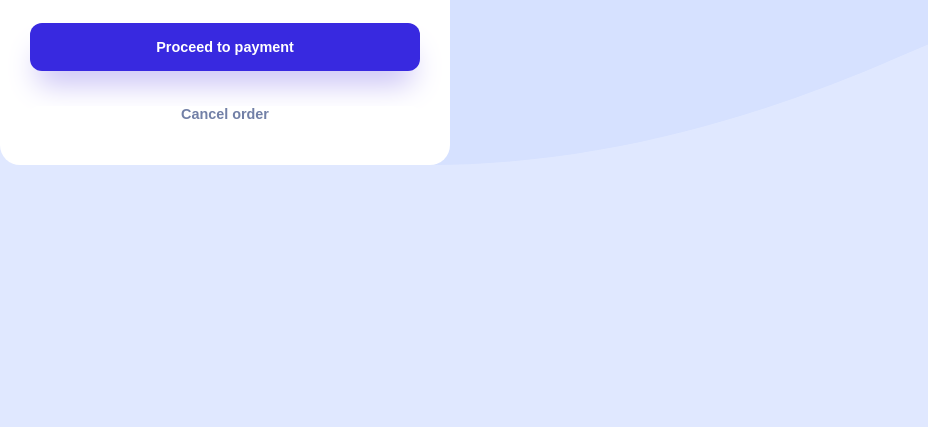
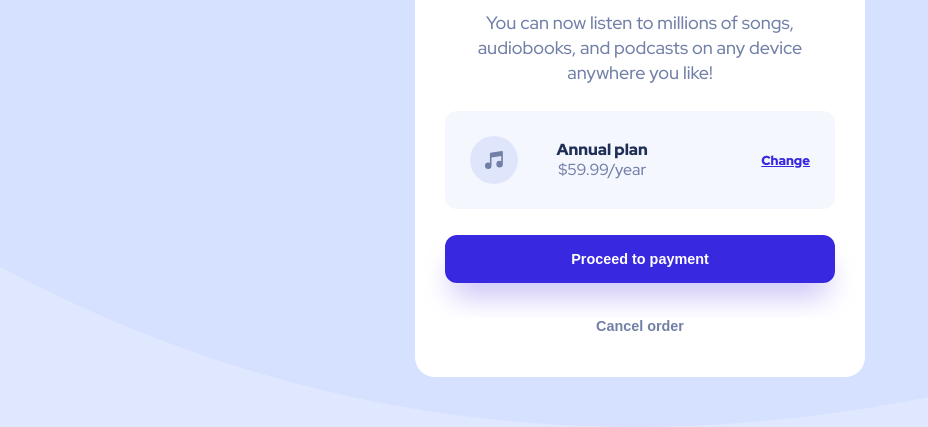
Before and after one commit to Ebimore/order-summary-component, a plain HTML site: page index.html in a window 1280 px wide. Shown: the part 377-804 px from the top of the page, without its empty margins (0-928 px from the left). Drawn offline with Linux system fonts and the light colour scheme.

Commit message:
Built and styled plan container, added change link, centered card and card content

```diff
--- a/index.html
+++ b/index.html
@@ -13,6 +13,14 @@
         <div class="container">
             <h2 class="title">Order Summary</h2>
             <p class="order-description">You can now listen to millions of songs, audiobooks, and podcasts on any device anywhere you like!</p>
+            <div class="plan-container">
+                <img src="images/icon-music.svg" alt="Music icon">
+                <div class="plan-description">
+                    <strong>Annual plan</strong>
+                    <p>$59.99/year</p>
+                </div>
+                <a href="#">Change</a>
+            </div>
             <button class="proceed-button">Proceed to payment</button>
             <button class="cancel-button">Cancel order</button>
         </div>
--- a/styles.css
+++ b/styles.css
@@ -30,6 +30,7 @@ body {
     color: var(--desaturated-blue);
     border-radius: 20px;
     overflow: hidden;
+    margin: 50px auto;
 }
 
 .title {
@@ -44,6 +45,11 @@ body {
 
 .container {
     padding: 30px;
+    display: flex;
+    flex-direction: column;
+    justify-content: center;
+    text-align: center;
+    font-size: 18px;
 }
 
 .container > * {
@@ -54,19 +60,51 @@ body {
     line-height: 25px;
 }
 
+.plan-container {
+    font-size: 16px;
+    background-color: var(--very-pale-blue);
+    padding: 25px;
+    border-radius: 12px;
+    display: flex;
+    flex-direction: row;
+    justify-content: space-between;
+    align-items: center;
+}
 
+.plan-container a {
+    color: var(--bright-blue);
+    font-size: 13px;
+    font-weight: 700;
+}
+
+.plan-container a:hover {
+    opacity: 0.8;
+    text-decoration: none;
+}
+
+.plan-container strong {
+    color: var(--dark-blue);
+}
+
+.plan-description {
+    line-height: 20px;
+    margin-right: 75px;
+}
+
+button {
+    width: 100%;
+    border: none;
+    font-weight: 700;
+    font-size: 0.9rem;
+    border-radius: 12px;
+    cursor: pointer;
+}
 
 .proceed-button {
     background-color: var(--bright-blue);
     padding: 1rem 0;
     color: white;
     box-shadow: 0 20px 30px -8px rgb(197, 189, 245);
-    width: 100%;
-    border: none;
-    font-weight: 700;
-    cursor: pointer;
-    font-size: 0.9rem;
-    border-radius: 12px;
 }
 
 .proceed-button:hover {
@@ -76,13 +114,7 @@ body {
 .cancel-button {
     background-color: white;
     color: var(--desaturated-blue);
-    border: none;
     margin-top: 22px;
-    width: 100%;
-    font-weight: 700;
-    font-size: 0.9rem;
-    border-radius: 12px;
-    cursor: pointer;
 }
 
 .cancel-button:hover {
```
Also changed, not shown: images/icon-music.svg (added).
